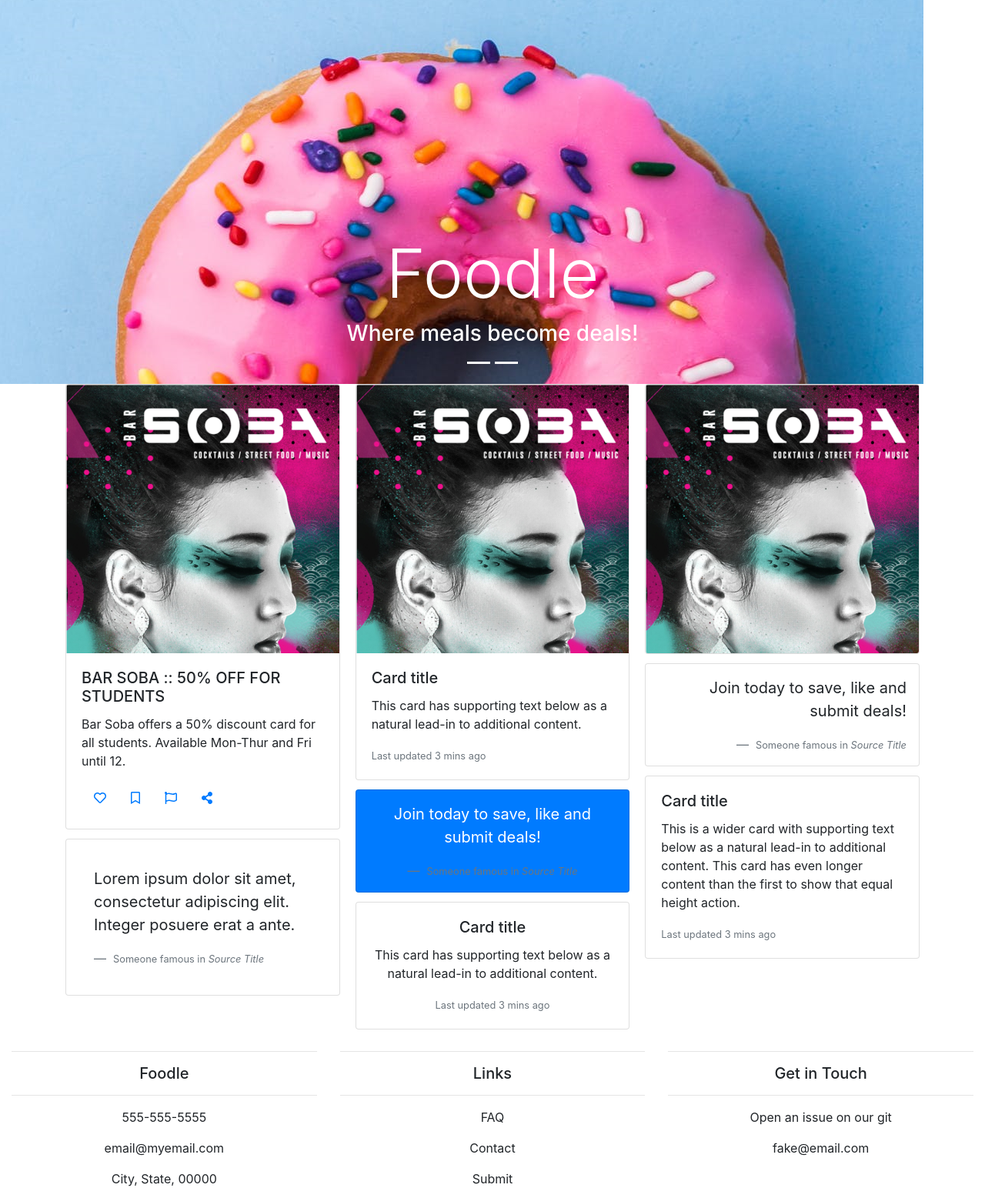
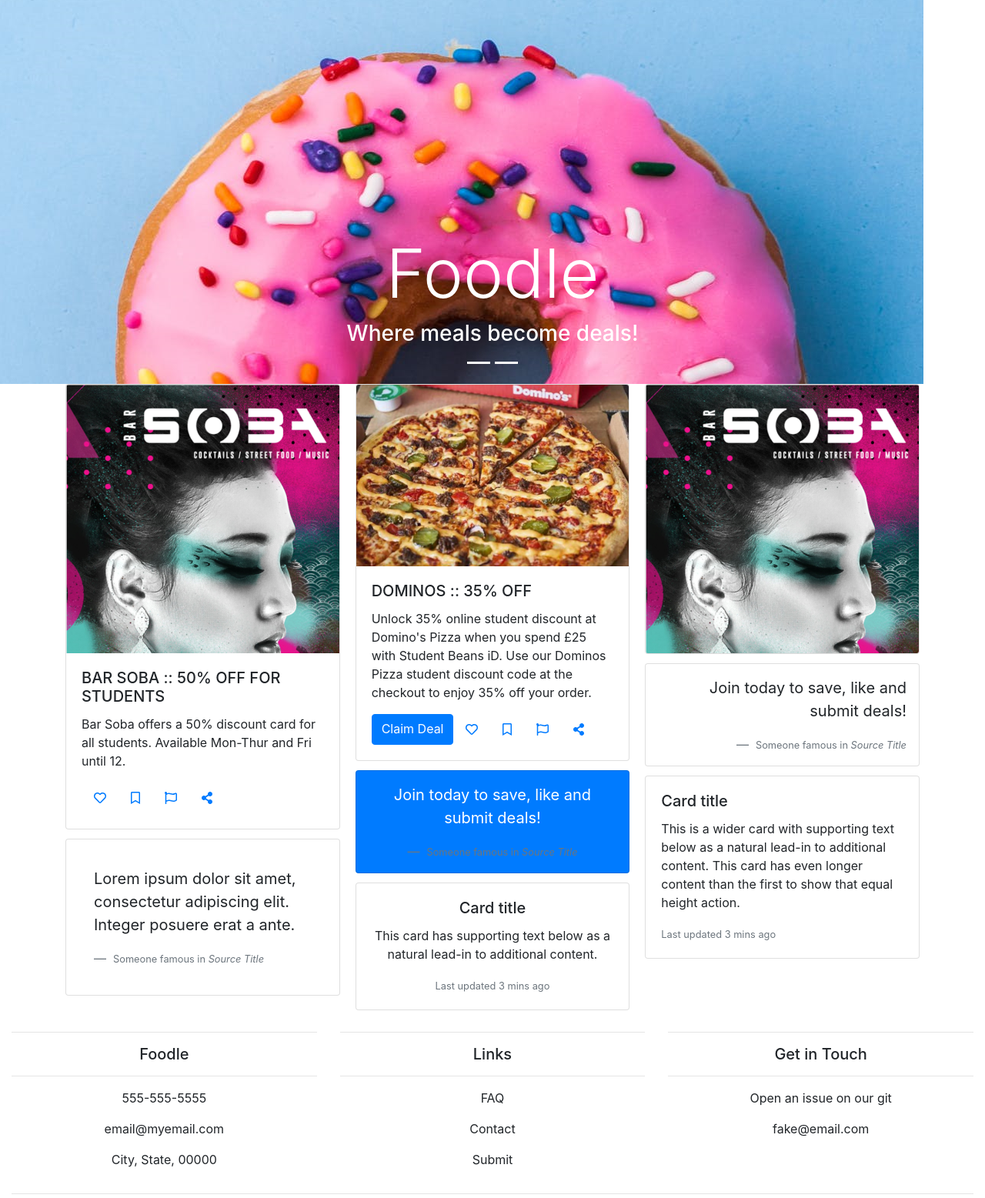
Before and after one commit to glasgowm148/Foodle, a Django app: page / in a window 1280 px wide. Shown: the part 59-1616 px from the top of the page at 77% size. Run offline with Django 3.2, Linux system fonts and the light colour scheme; some libraries are stand-ins or nearby versions.

Commit message:
added dominos

```diff
--- a/foodle/templates/index.html
+++ b/foodle/templates/index.html
@@ -52,13 +52,21 @@
 				</footer>
 			</blockquote>
 		</div>
-		<div class="card">
-			<img class="card-img-top" href="{% url 'deal_page' %}" src="{% static 'images/soba.png' %}" alt="Card image cap">
+		<div class="card" href="https://www.studentbeans.com/student-discount/uk/domino-s-pizza/code-35">
+			<img class="card-img-top"  src="{% static 'images/dominos.png' %}" alt="Card image cap">
 			<div class="card-body">
-				<h5 class="card-title">Card title</h5>
-				<p class="card-text">This card has supporting text below as a natural lead-in to additional content.</p>
-				<p class="card-text"><small class="text-muted">Last updated 3 mins ago</small></p>
-			</div>
+				<h5 class="card-title">DOMINOS :: 35% OFF</h5>
+				<p class="card-text">Unlock 35% online student discount at Domino's Pizza when you spend £25 with Student Beans iD.
+
+					Use our Dominos Pizza student discount code at the checkout to enjoy 35% off your order.</p>
+					<ul class="nav">
+
+						<a class="btn btn-primary" href="https://www.studentbeans.com/student-discount/uk/domino-s-pizza/code-35" role="button">Claim Deal</a>
+
+						<a class="nav-link" href="https://github.com/glasgowm148/foodle_dev"><i class="far fa-heart"></i></a><a class="nav-link" href="https://github.com/glasgowm148/foodle_dev"><i class="far fa-bookmark"></i></a>
+						<a class="nav-link" href="https://github.com/glasgowm148/foodle_dev"><i class="far fa-flag"></i></a>
+						<a class="nav-link" href="https://github.com/glasgowm148/foodle_dev"><i class="fas fa-share-alt"></i></a>
+		  </ul>			</div>
 		</div>
 		<div class="card bg-primary text-white text-center p-3">
 			<blockquote class="blockquote mb-0">
```
Also changed, not shown: foodle/static/images/dominos.png (added).
